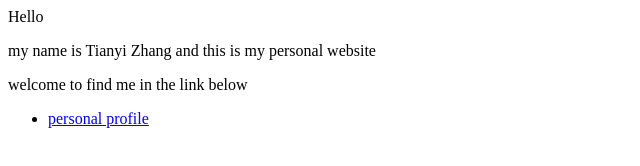
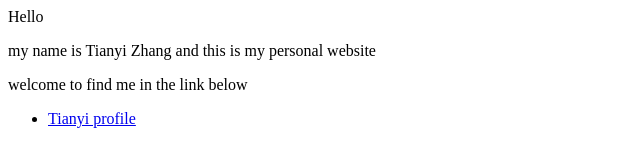
Before and after one commit to saligiaira/saligiaira1.github.io, a plain HTML site: page index.html in a window 1280 px wide. Shown: the full height of the page, 0-640 px from the left. Drawn offline with Linux system fonts and the light colour scheme.

Commit message:
Update index.html

```diff
--- a/index.html
+++ b/index.html
@@ -3,5 +3,5 @@
 <p>welcome to find me in the link below</p>
 
 <ul>
-  <li> <a href="chihuahua-flower-c5gy.squarespace.com">personal profile</a> </li>
+  <li> <a href="chihuahua-flower-c5gy.squarespace.com">Tianyi profile</a> </li>
 </ul>
```
